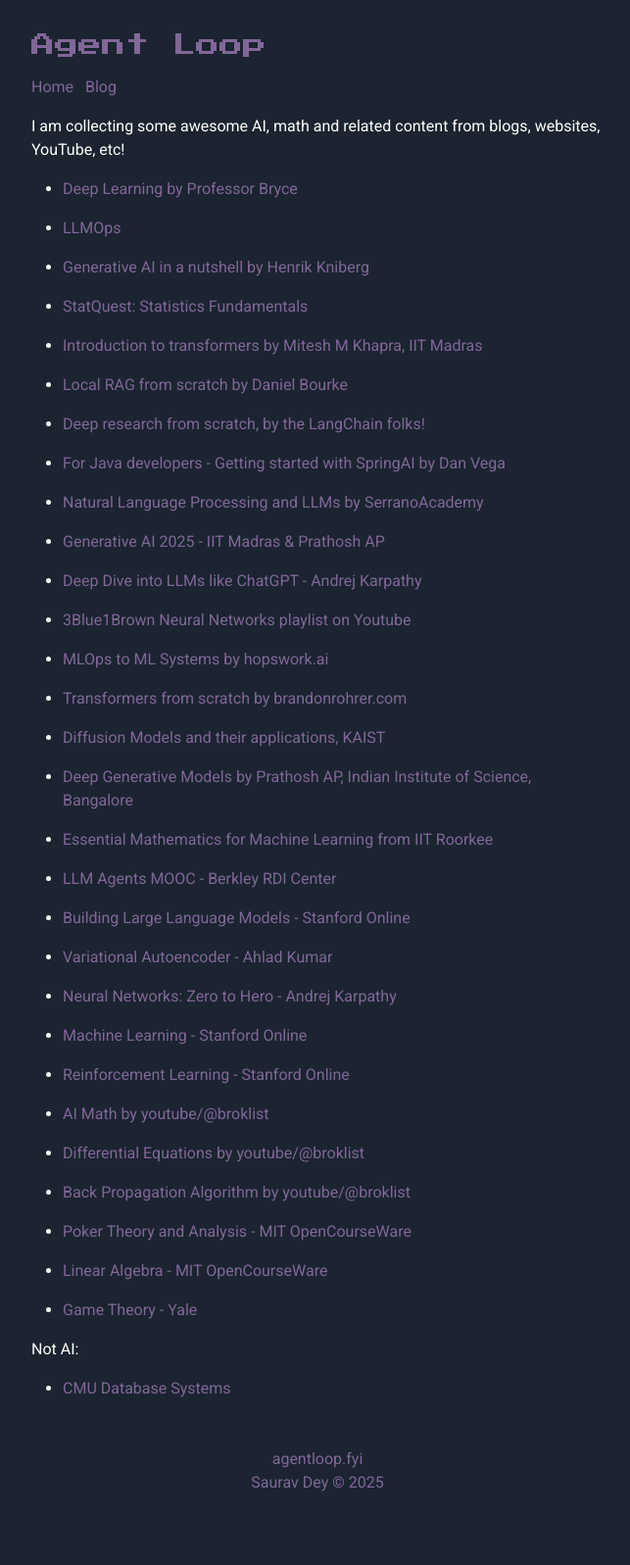
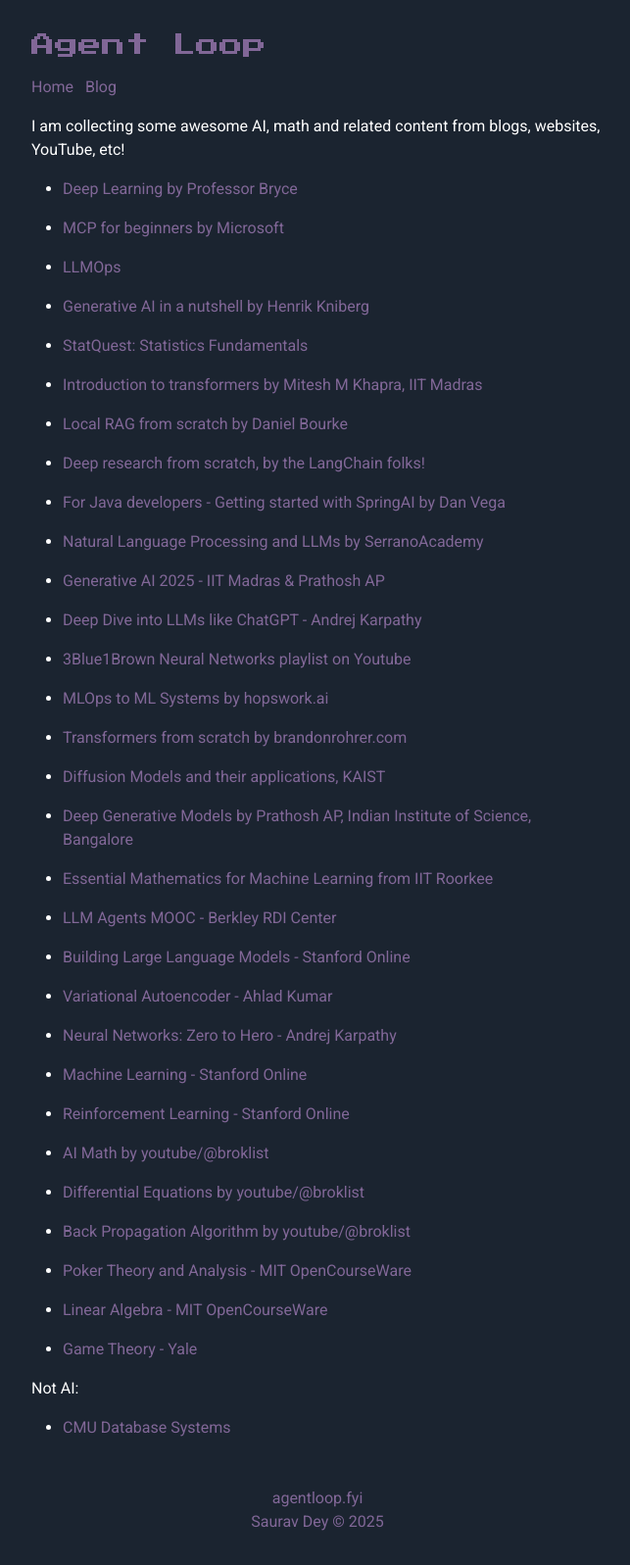
Before and after one commit to agentloopfyi/agentloopfyi.github.io, a Jekyll site: the page built from _pages/learn-ai.markdown, in a window 1280 px wide. Shown: the whole page at 98% size, without its empty margins (316-959 px from the left). Built offline with Jekyll 4.4.1, drawn with Linux system fonts in a browser that asks for light colours; before the commit the page ends 1557 px from its top, so only the background shows below that.

Commit message:
Update learn-ai.markdown

```diff
--- a/_pages/learn-ai.markdown
+++ b/_pages/learn-ai.markdown
@@ -9,6 +9,8 @@
 I am collecting some awesome AI, math and related content from blogs, websites, YouTube, etc!
 
 - [Deep Learning by Professor Bryce](https://www.youtube.com/watch?v=DrhJLHiia7g&list=PLgPbN3w-ia_PeT1_c5jiLW3RJdR7853b9)
+
+- [MCP for beginners by Microsoft](https://www.youtube.com/watch?v=VfZlglOWWZw&list=PLlrxD0HtieHjYfVUpGl_-ai7D6FRBjV-d)
 
 - [LLMOps](https://www.youtube.com/playlist?list=PLtWcg4BQh8pql594XFXz3TBSVVLebnzcn)
 
```
